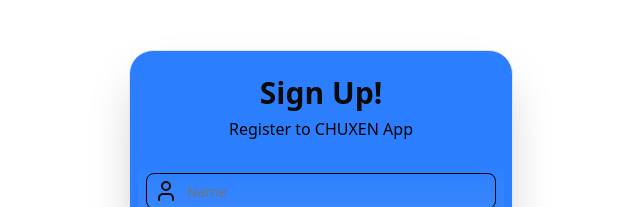
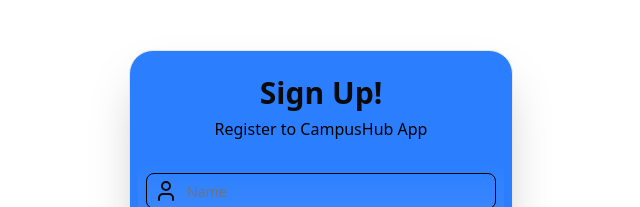
Before and after one commit to isaack205/University-app, a React (Vite) app in the folder client/: page /register in a window 1280 px wide. Shown: the top 207 px of the page, without its empty margins (319-959 px from the left). Built offline with nearby package versions, Linux system fonts and the light colour scheme; no server answers.

Commit message:
Register page content updated

```diff
--- a/client/src/pages/registerPage.jsx
+++ b/client/src/pages/registerPage.jsx
@@ -222,7 +222,7 @@
                 <Card className="max-w-sm w-full bg-blue-500  shadow-2xl rounded-3xl">
                     <CardHeader className="text-center">
                         <CardTitle className="text-3xl">Sign Up!</CardTitle>
-                        <CardDescription className="text-black text-md">Register to CHUXEN App</CardDescription>
+                        <CardDescription className="text-black text-md">Register to CampusHub App</CardDescription>
                     </CardHeader>
                     <CardContent className="ml-2 mr-2 p-2 rounded-md bg-gradient-to-b from to-gray-300">
                         <form onSubmit={handleSubmit}>
```
